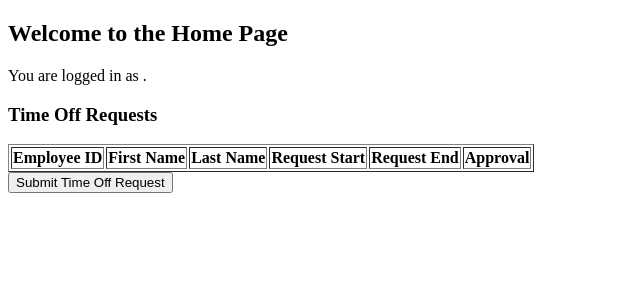
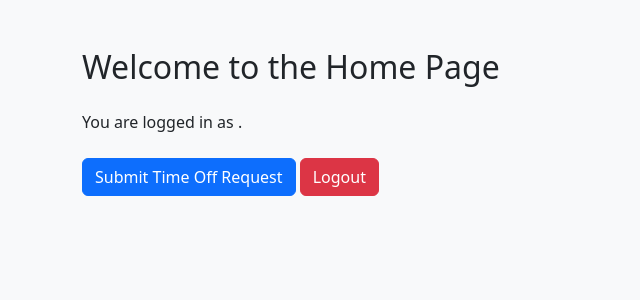
Before and after one commit to SleepingLink1/TimeOffRequest, a Django app: template templates/Home.html in a window 1280 px wide. Shown: the top 300 px of the page, without its empty margins (0-640 px from the left). Run offline with Django 5.2, Linux system fonts and the light colour scheme; the template is opened without the code that fills it, so the values that code supplies are empty.

Commit message:
refactored home page and time off so that time off shows the table of requests and home only has minimal information. also created an account login view and html

```diff
--- a/templates/Home.html
+++ b/templates/Home.html
@@ -1,38 +1,22 @@
 <!DOCTYPE html>
 <html lang="en">
 <head>
+    <meta charset="UTF-8">
+    <meta name="viewport" content="width=device-width, initial-scale=1, shrink-to-fit=no">
     <title>Home</title>
+    <!-- Include Bootstrap CSS -->
+    <link href="https://cdn.jsdelivr.net/npm/bootstrap@5.3.0/dist/css/bootstrap.min.css" rel="stylesheet">
 </head>
-<body>
-    <h2>Welcome to the Home Page</h2>
-    <p>You are logged in as {{ user.username }}.</p>
+<body class="bg-light">
+    <div class="container mt-5">
+        <h2 class="mb-4">Welcome to the Home Page</h2>
+        <p class="mb-4">You are logged in as {{ user.username }}.</p>
 
-    <h3>Time Off Requests</h3>
-    <table border="1">
-        <thead>
-            <tr>
-                <th>Employee ID</th>
-                <th>First Name</th>
-                <th>Last Name</th>
-                <th>Request Start</th>
-                <th>Request End</th>
-                <th>Approval</th>
-            </tr>
-        </thead>
-        <tbody>
-            {% for request in time_off_requests %}
-                <tr>
-                    <td>{{ request.employee_id }}</td>
-                    <td>{{ request.first_name }}</td>
-                    <td>{{ request.last_name }}</td>
-                    <td>{{ request.request_start }}</td>
-                    <td>{{ request.request_end }}</td>
-                    <td>{{ request.approval }}</td>
-                </tr>
-            {% endfor %}
-        </tbody>
-    </table>
+        <!-- Button to redirect to TimeOffRequestForm -->
+        <a href="{% url 'time_off_request' %}" class="btn btn-primary">Submit Time Off Request</a>
 
-<!-- Button to redirect to TimeOffRequestForm -->
-    <a href="{% url 'time_off_request' %}"><button>Submit Time Off Request</button></a></body>
+        <!-- Logout button -->
+        <a href="{% url 'logout' %}" class="btn btn-danger">Logout</a>
+    </div>
+</body>
 </html>
```
Also changed, not shown: TimeOffRequest/views/accountLogin.py (added, +7 -0 lines), templates/TimeOffRequest.html (+31 -1 lines), templates/login.html (added, +20 -0 lines).
